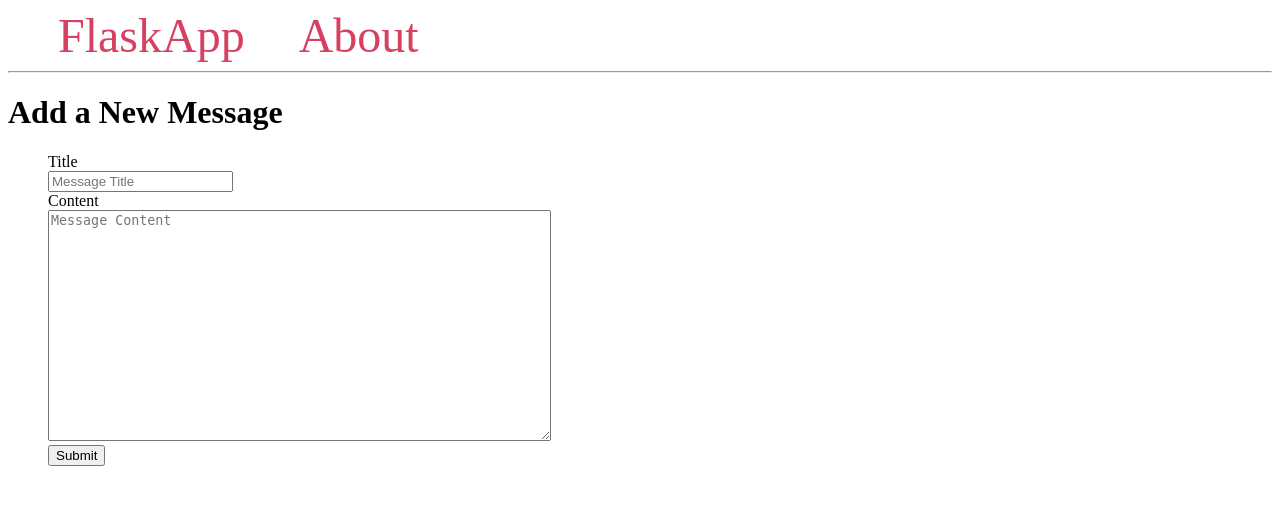
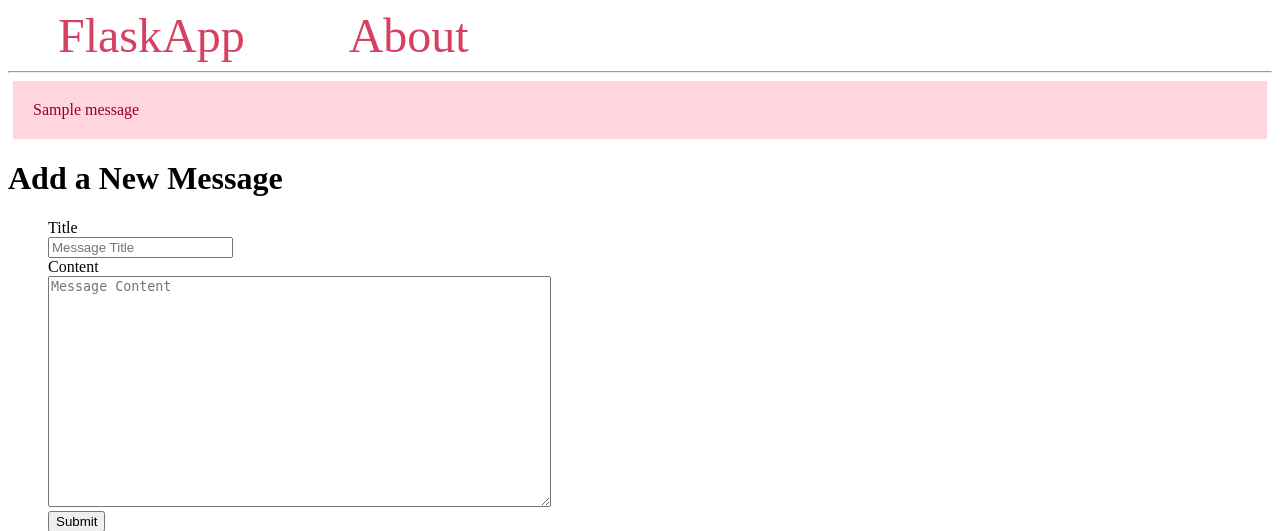
Before and after one commit to mg4603/python-projects, a Flask app: template flask/forms/flaskr/templates/create.html in a window 1280 px wide. Shown: the top 531 px of the page. Run offline with Flask 2, Linux system fonts and the light colour scheme; the template is opened without the code that fills it, so the values that code supplies are empty; tables that the repository leaves empty hold one stand-in row (values such as "Sample post"); one stand-in notice (Sample message) is shown; parts of the project's set-up code (start-up, migrations or seed data) failed here and were passed over.

Commit message:
Modify base template in forms flask app
Modified base template to display flash messages.

```diff
--- a/flask/forms/flaskr/templates/base.html
+++ b/flask/forms/flaskr/templates/base.html
@@ -11,21 +11,32 @@
             margin: 5px;
             background-color: #f3f3f3;
         }
-        nav a{
+        nav a {
             color: #d64161;
             font-size: 3em;
             margin-left: 50px;
             text-decoration: none;
+        }
+        .alert {
+            padding: 20px;
+            margin: 5px;
+            color: #970020;
+            background-color: #ffd5de;
         }
     </style>
 </head>
 <body>
     <nav>
         <a href="{{ url_for('index') }}">FlaskApp</a>
+        <a href="{{ url_for('create') }}"></a>
         <a href="#">About</a>
     </nav>
     <hr>
     <div class="content">
+        {% for message in get_flashed_messages() %}
+            <div class="alert">{{ message }}</div>
+        {% endfor %}
+
         {% block content %} {% endblock %}
     </div>
 </body>
```
